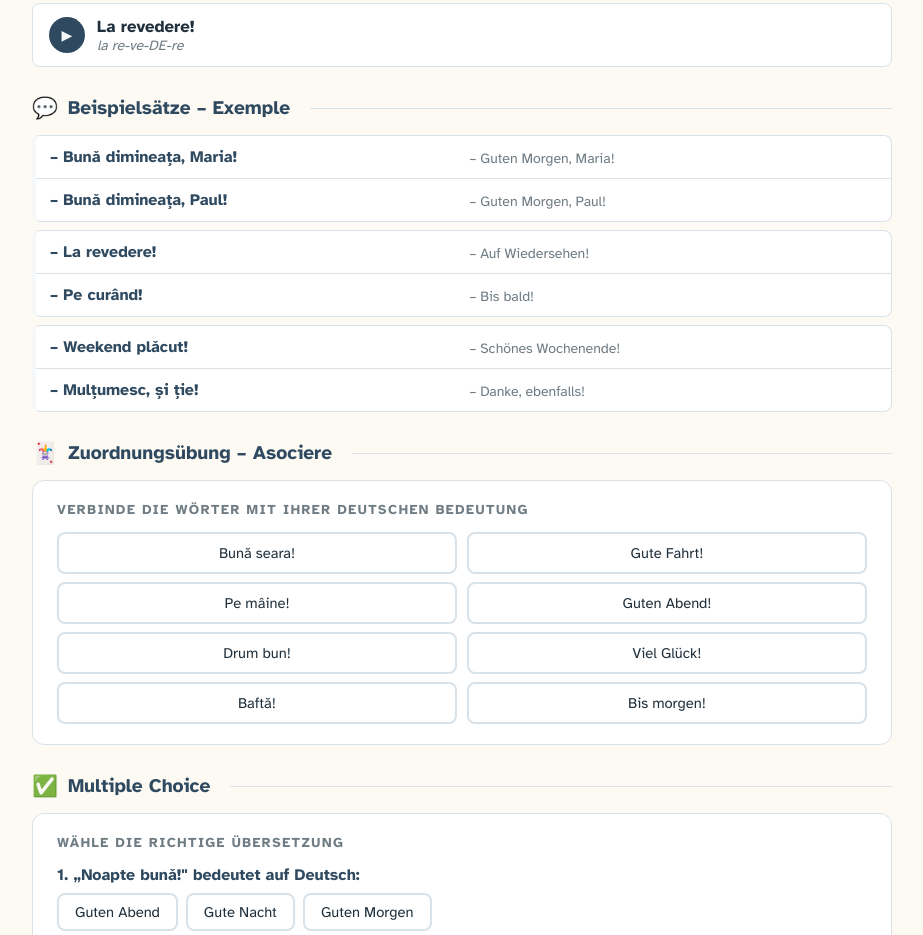
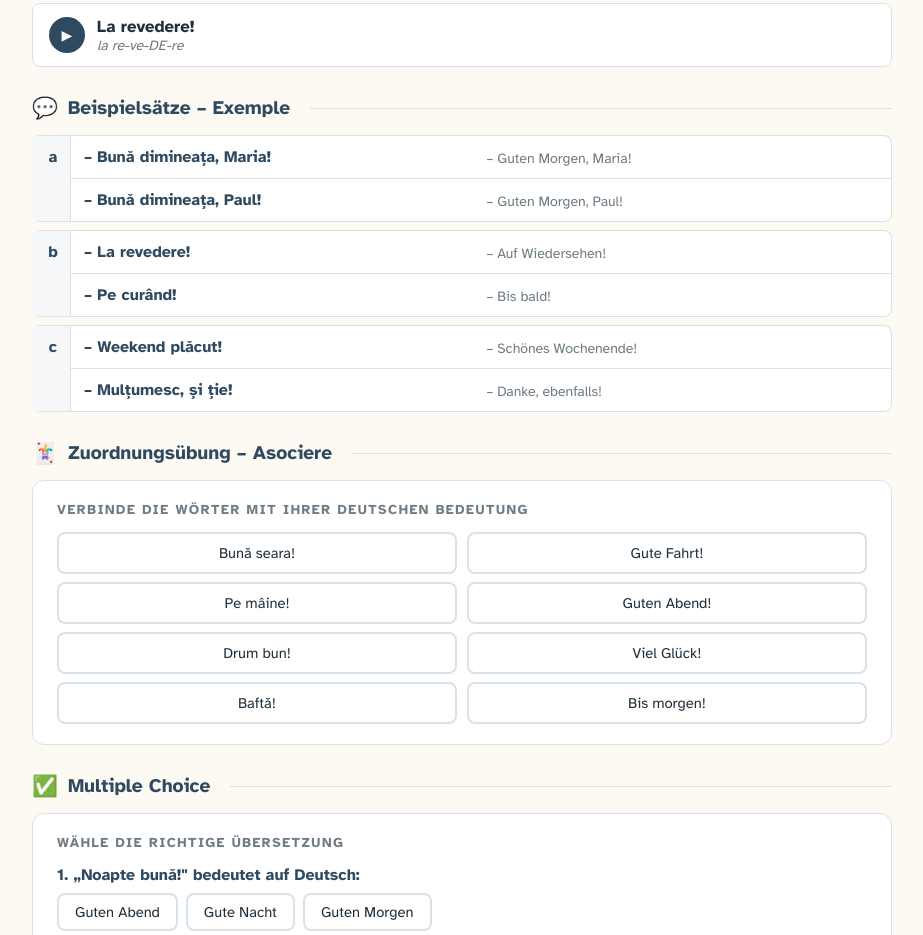
Before and after one commit to Frangeti/romanianstepbystep, a plain HTML site: page lessons/a1/lectia-01-salutari.html in a window 1280 px wide. Shown: the part 1951-2886 px from the top of the page, without its empty margins (178-1101 px from the left). Drawn offline with Linux system fonts and the light colour scheme.

Commit message:
modificari dialoguri

```diff
--- a/lessons/a1/lectia-01-salutari.html
+++ b/lessons/a1/lectia-01-salutari.html
@@ -235,9 +235,29 @@
   }
   .example-list li .ro { font-weight: 600; color: var(--dark); font-size: 1rem; }
   .example-list li .de { color: var(--muted); font-size: 0.88rem; margin-top: 3px; }
+  .example-list.dialog-list {
+    counter-reset: dialog-example;
+  }
   .example-list.dialog-list li {
-    padding: 0;
+    padding: 0 0 0 34px;
     overflow: hidden;
+    position: relative;
+  }
+  .example-list.dialog-list li::before {
+    counter-increment: dialog-example;
+    content: counter(dialog-example, lower-alpha);
+    position: absolute;
+    left: 0;
+    top: 0;
+    width: 34px;
+    height: 100%;
+    padding-top: 11px;
+    display: flex;
+    justify-content: center;
+    background: #f5f7f8;
+    border-right: 1px solid var(--border);
+    color: var(--dark);
+    font-weight: 700;
   }
   .dialog-row {
     display: grid;
```
Also changed, not shown: lessons/a1/lectia-02-ce-faci.html (+21 -1 lines), lessons/a1/lectia-03-multumesc.html (+21 -1 lines), lessons/a1/lectia-04-scuze.html (+21 -1 lines), lessons/a1/lectia-05-persoane.html (+21 -1 lines), lessons/a1/lectia-06-prezentari.html (+21 -1 lines), lessons/a1/lectia-07-numerele.html (+21 -1 lines), lessons/a1/lectia-08-de-unde-esti.html (+21 -1 lines), lessons/a1/lectia-09-nationalitati.html (+21 -1 lines), lessons/a1/lectia-10-limbi.html (+21 -1 lines).
